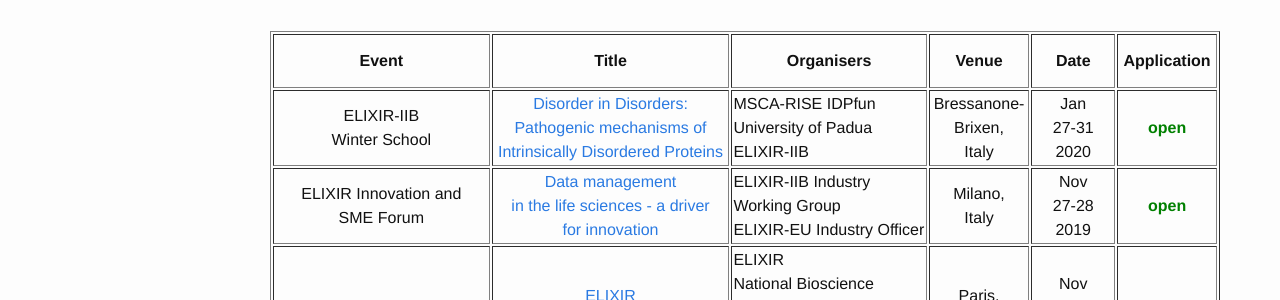
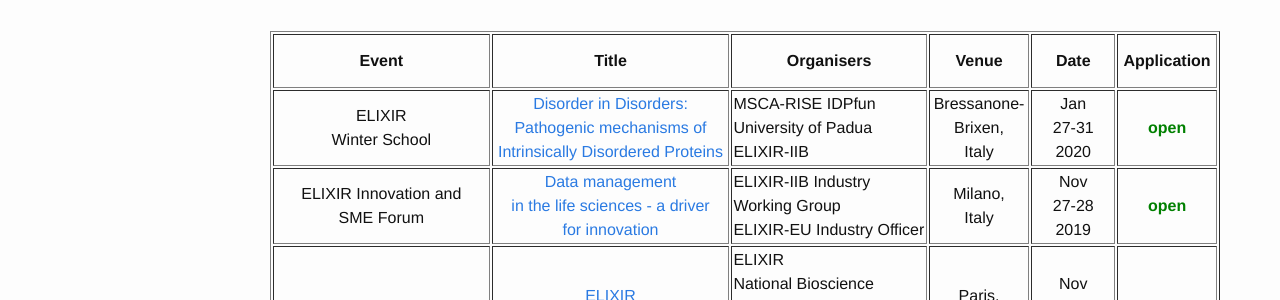
Before and after one commit to ELIXIR-IIB-training/website, a Jekyll site: the page built from _pages/01-all_events.md, in a window 1280 px wide and 900 px high. Shown: the part 194-494 px from the top of the window. Built offline with Jekyll 4.4.1, drawn with Linux system fonts in a browser that asks for light colours.

Commit message:
Change ELIXIR name

```diff
--- a/_pages/01-all_events.md
+++ b/_pages/01-all_events.md
@@ -15,7 +15,7 @@ permalink: /all_events_2018_2019/
    <td height="50" width="90" align="center"><b>Application</b></td>
 </tr>
 <tr>
-<td height="50" align="center">ELIXIR-IIB<br>Winter School</td>
+<td height="50" align="center">ELIXIR<br>Winter School</td>
    <td height="50" width="220" align="center"><a href="https://elixir-iib-training.github.io/website/2020/01/27/winter-school-idp-brixen.html">Disorder in Disorders:<br>Pathogenic mechanisms of<br>Intrinsically Disordered Proteins</a></td>
    <td height="50" width="150">MSCA-RISE IDPfun<br>University of Padua<br>ELIXIR-IIB</td>
    <!-- <td height="50" width="150"></td> -->
```
